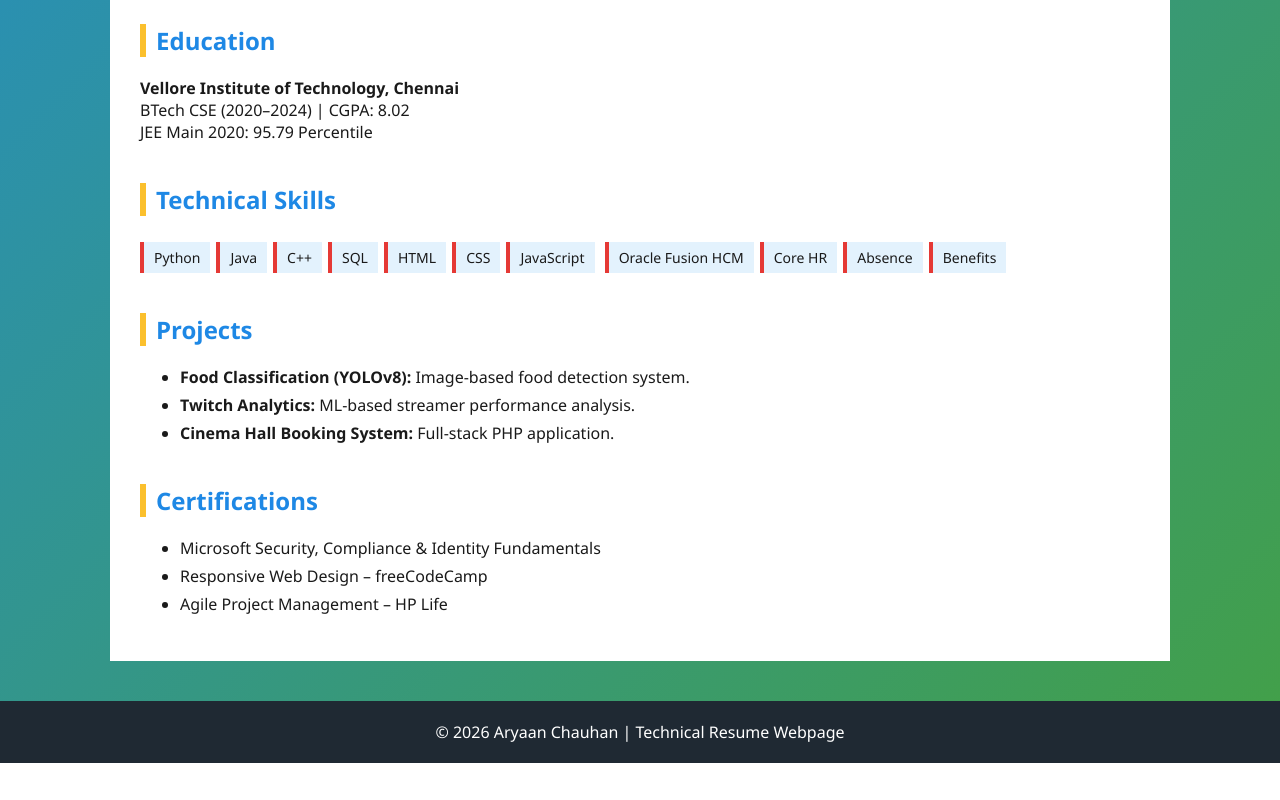
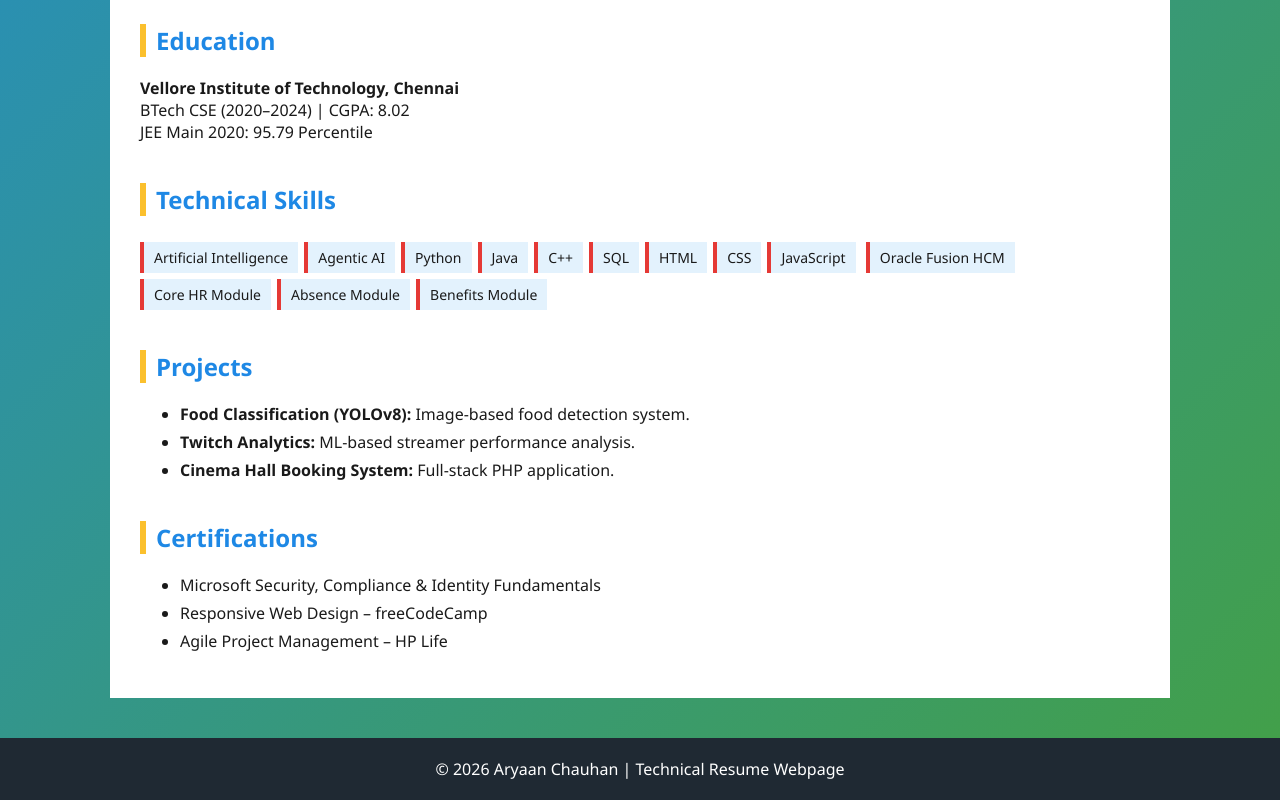
Before and after one commit to Aryaan-Chauhan-01/aryaanchauhan.github.io, a plain HTML site: page index.html in a window 1280 px wide. Shown: the part 1023-1823 px from the top of the page. Before the commit the page ends 1786 px from the top, so only its background shows below. Drawn offline with Linux system fonts and the light colour scheme.

Commit message:
Update index.html
Adding AI skills and ERP module details

```diff
--- a/index.html
+++ b/index.html
@@ -169,8 +169,8 @@
 <section id="skills">
   <h2>Technical Skills</h2>
   <div class="skills">
-    <span>Python</span><span>Java</span><span>C++</span><span>SQL</span><span>HTML</span><span>CSS</span><span>JavaScript</span>
-    <span>Oracle Fusion HCM</span><span>Core HR</span><span>Absence</span><span>Benefits</span>
+    <span>Artificial Intelligence</span><span>Agentic AI</span><span>Python</span><span>Java</span><span>C++</span><span>SQL</span><span>HTML</span><span>CSS</span><span>JavaScript</span>
+    <span>Oracle Fusion HCM</span><span>Core HR Module</span><span>Absence Module</span><span>Benefits Module</span>
   </div>
 </section>
 
```
